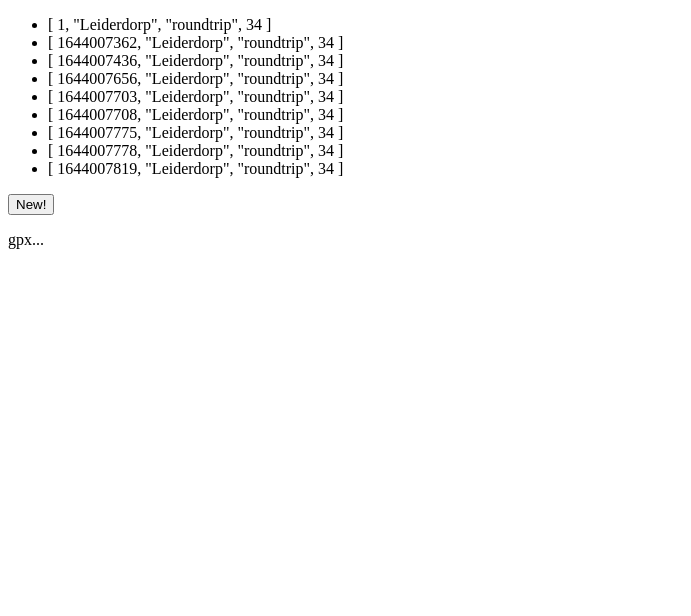
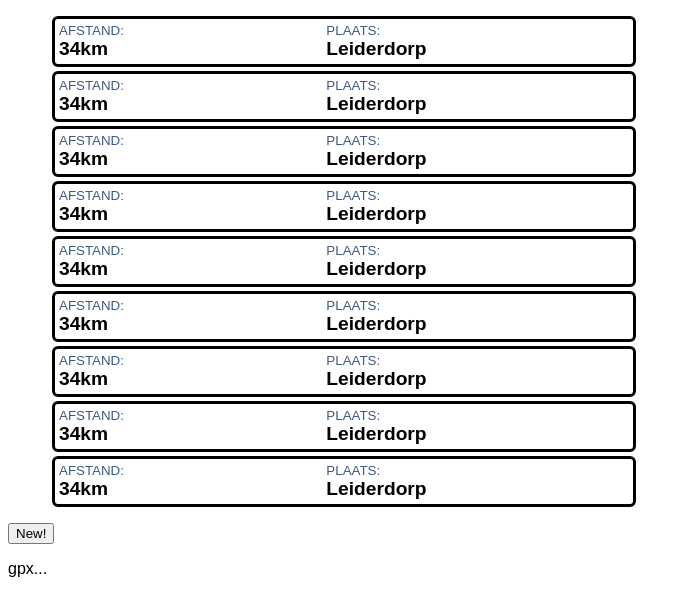
Before and after one commit to tjhlansbergen/gpstracks, a Flask app: page / in a window 1280 px wide. Shown: the top 616 px of the page, without its empty margins (0-691 px from the left). Run offline with Flask 2, Linux system fonts and the light colour scheme; data comes from the database, SQL or seed files in the repository.

Commit message:
start styling

```diff
--- a/app.py
+++ b/app.py
@@ -13,7 +13,10 @@ with closing(sqlite3.connect("tracks.db")) as connection:
 def select(id):
     with closing(sqlite3.connect("tracks.db")) as connection:
         if id == None:
+            connection.row_factory = sqlite3.Row
             rows = connection.execute("SELECT id, place, type, distance FROM tracks").fetchall()
+            rows = [dict(row) for row in rows]
+
         else:
             rows = connection.execute("SELECT gpx FROM tracks WHERE id = ? LIMIT 1", (id,)).fetchall()
         print(f"SELECT {len(rows)} rows")
--- /dev/null
+++ b/static/styles.css
@@ -0,0 +1,35 @@
+* {
+    font-family: "Century Gothic", CenturyGothic, AppleGothic, sans-serif;
+}
+
+ul {
+    list-style-type: none; /* Remove bullets */
+}
+
+.list-item {
+    cursor: pointer;
+    border: 3px solid black;
+    border-radius: 6px;
+    padding: 4px;
+    margin: 4px;
+}
+
+.grid-container {
+    display: grid;
+    grid-template-columns: auto auto;
+}
+
+.label {
+    font-size: smaller;
+    font-weight: lighter;
+    color: #3d5a80;
+}
+
+.value {
+    font-size: larger;
+    font-weight: 900;
+}
+
+#tracklist {
+    width: 50%;
+}
--- a/templates/index.html
+++ b/templates/index.html
@@ -2,12 +2,20 @@
 <html>
 <head>
   <title>gpx tracks</title>
+  <link rel="stylesheet" href="{{ url_for('static', filename='styles.css') }}">
 </head>
 <body>
   <div id="tracklist">
     <ul>
-      <li v-for="item in tracks" :key="item[0]">
-        <a v-on:click="viewTrack(item[0])"> [[ item ]] </a>
+      <li v-for="item in tracks" :key="item.id">
+        <div class="list-item" v-on:click="viewTrack(item.id)">
+          <div class="grid-container">
+              <div class="label">AFSTAND:</div>
+              <div class="label">PLAATS:</div>
+              <div class="value">[[ item.distance ]]km</div>
+              <div class="value">[[ item.place ]]</div>
+          </div>
+        </div>
       </li>
     </ul>
     <button v-on:click="createTrack">New!</button>
```
